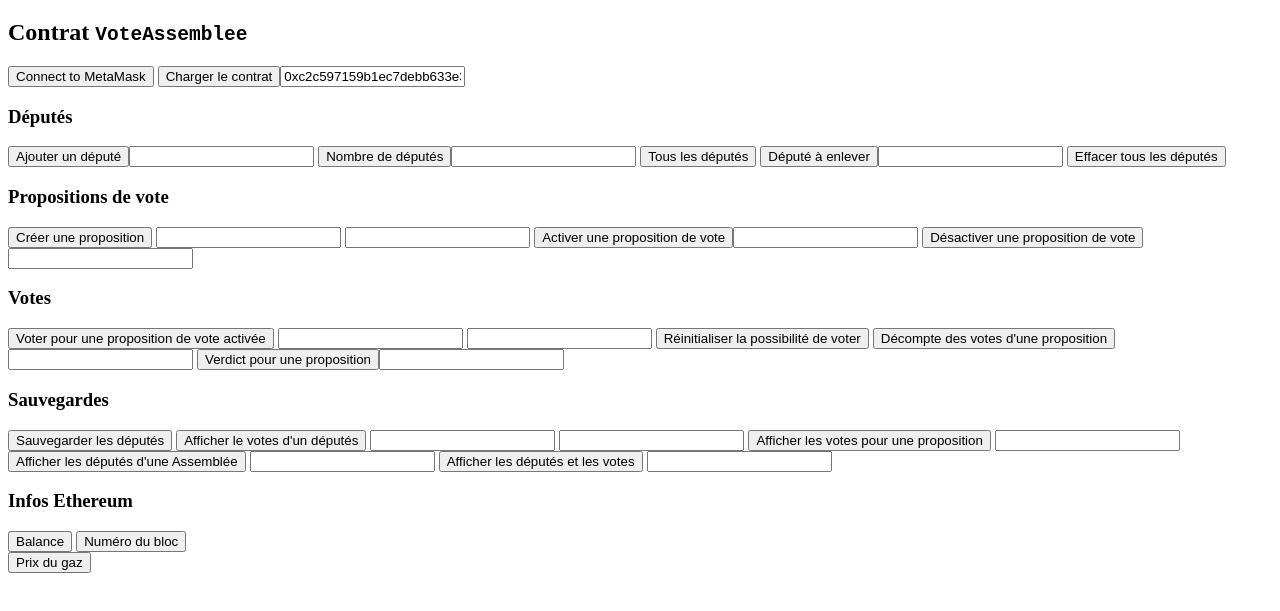
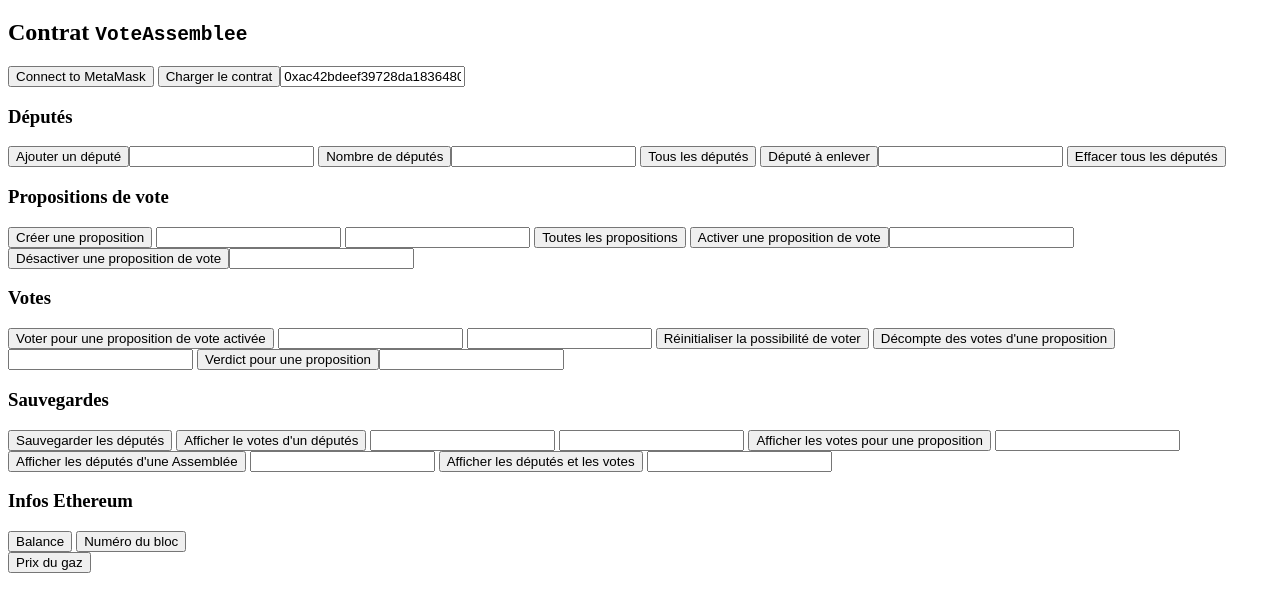
Before and after one commit to MaxChagon/Alyra-ProjetFinal, a plain HTML site: page index.html in a window 1280 px wide. Shown: the part 61-672 px from the top of the page. Drawn offline with Linux system fonts and the light colour scheme.

Commit message:
Update index.html

```diff
--- a/index.html
+++ b/index.html
@@ -11,7 +11,7 @@
         <h2>Contrat <samp>VoteAssemblee</samp></h2>
           <div>
               <button onclick="createMetaMaskDapp()">Connect to MetaMask</button>
-              <label><button onclick="instantiateAssembleeNationale()">Charger le contrat</button><input id="contractAddress" type="text" value="0xc2c597159b1ec7debb633e34c5283f145a8841ea"></label>
+              <label><button onclick="instantiateAssembleeNationale()">Charger le contrat</button><input id="contractAddress" type="text" value="0xac42bdeef39728da1836480cee709bf44931546a"></label>
 
           </div>
         <script src="https://cdn.ethers.io/scripts/ethers-v4.min.js"
@@ -38,6 +38,8 @@
   <p><label><button onclick="createProposition()">Créer une proposition</button></label>
     <input id="createPropositionName" type="text" value="">
     <input id="createPropositionType" type="int" value="">
+
+    <label><button onclick="allPropositions()">Toutes les propositions</button><output id="allPropositions" type="text" value=""></label>
 
   <label><button onclick="activerProp()">Activer une proposition de vote</button><input id="activateProp" type="text" value=""></label>
   <label><button onclick="desactiverProp()">Désactiver une proposition de vote</button><input id="desactivateProp" type="text" value=""></label></p>
```
